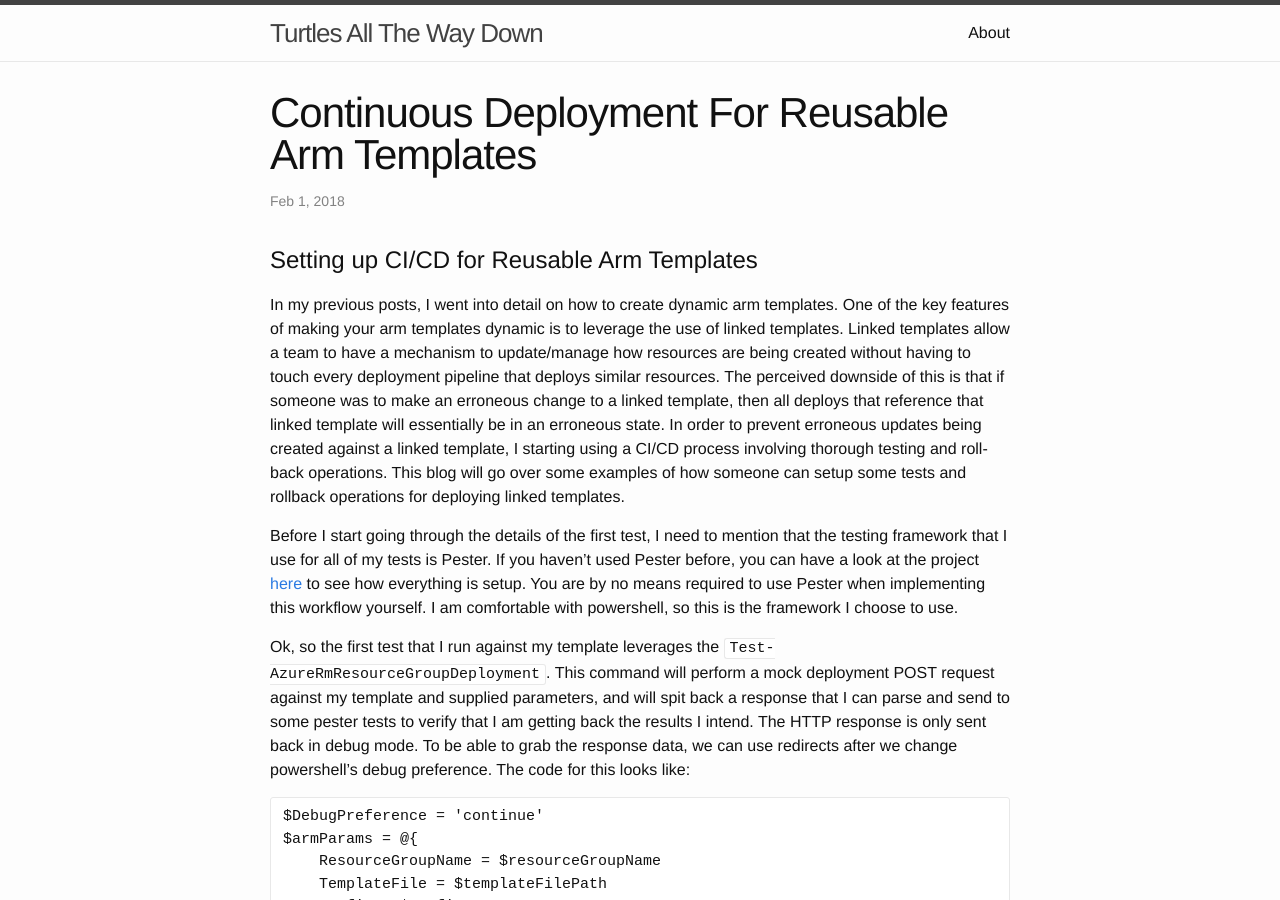
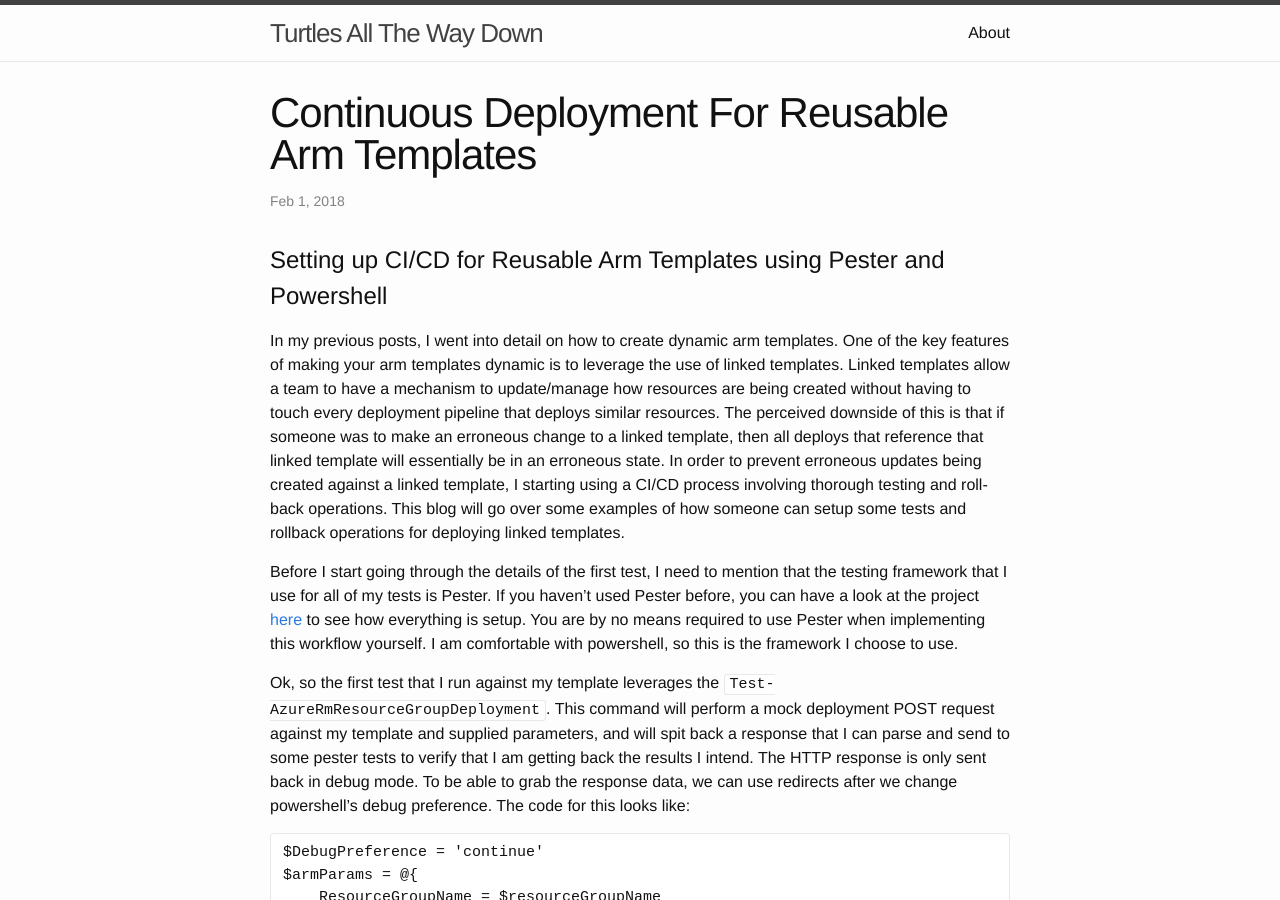
Before and after one commit to TerrapinStation/blog, a Jekyll site: the page built from _posts/2018-02-01-Continuous-Deployment-For-Reusable-Arm-Templates.md, in a window 1280 px wide and 900 px high. Built offline with Jekyll 4.4.1, drawn with Linux system fonts in a browser that asks for light colours; our own code applies the rules of GitHub Pages for plain Markdown files; comment, search, counter and statistics services are not loaded.

Commit message:
updating title

```diff
--- a/_posts/2018-02-01-Continuous-Deployment-For-Reusable-Arm-Templates.md
+++ b/_posts/2018-02-01-Continuous-Deployment-For-Reusable-Arm-Templates.md
@@ -1,4 +1,4 @@
-# Setting up CI/CD for Reusable Arm Templates
+# Setting up CI/CD for Reusable Arm Templates using Pester and Powershell
 
 In my previous posts, I went into detail on how to create dynamic arm templates. One of the key features of making your arm templates dynamic is to leverage the use of linked templates. Linked templates allow a team to have a mechanism to update/manage how resources are being created without having to touch every deployment pipeline that deploys similar resources. The perceived downside of this is that if someone was to make an erroneous change to a linked template, then all deploys that reference that linked template will essentially be in an erroneous state. In order to prevent erroneous updates being created against a linked template, I starting using a CI/CD process involving thorough testing and roll-back operations. This blog will go over some examples of how someone can setup some tests and rollback operations for deploying linked templates.
 
```
